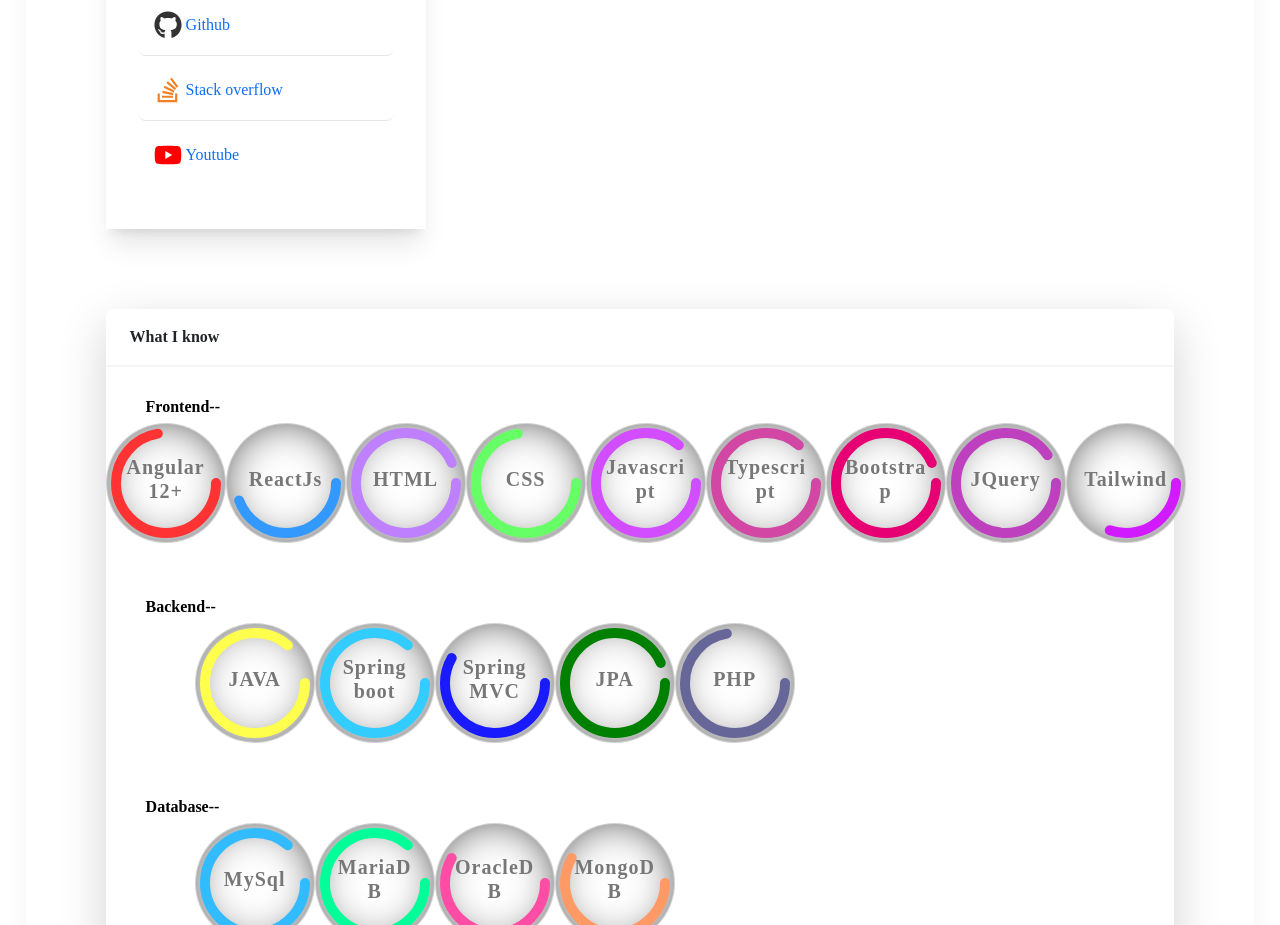
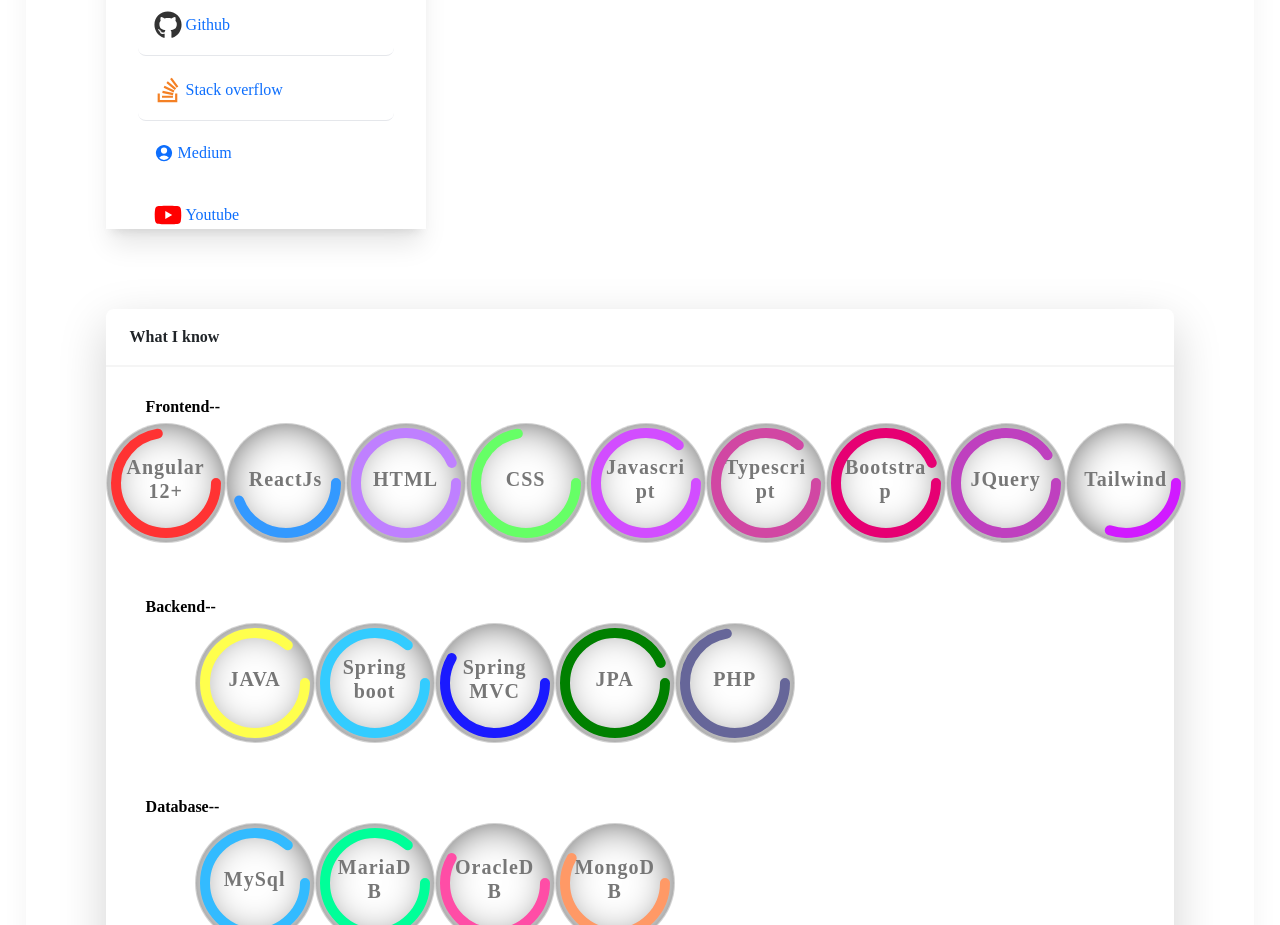
Before and after one commit to s4sunnny/port-folio, a React (Vite) app: page / in a window 1280 px wide. Shown: the part 1100-2025 px from the top of the page. Built offline with nearby package versions, Linux system fonts and the light colour scheme.

Commit message:
Update SocialLinks.tsx

```diff
--- a/src/Component/Pages/SocialLinks.tsx
+++ b/src/Component/Pages/SocialLinks.tsx
@@ -5,6 +5,8 @@
   ListItem,
   ListItemPrefix,
 } from "@material-tailwind/react";
+
+import { UserCircleIcon } from "@heroicons/react/24/solid";
 
 function SocialLinks() {
   return (
@@ -94,6 +96,21 @@
             &nbsp;Stack overflow
           </ListItem>
         </a>
+        <a
+          href="https://medium.com/@pandeysunny01"
+          target="_blank"
+          className="no-underline"
+        >
+          <ListItem
+            placeholder={""}
+            className="transition ease-in-out delay-150 hover:-translate-y-1 hover:scale-110 hover:bg-red-300 duration-300"
+          >
+            <ListItemPrefix placeholder={""}>
+              <UserCircleIcon className="h-5 w-5" />
+            </ListItemPrefix>
+            &nbsp;Medium
+          </ListItem>
+        </a>
         <a href="" target="_blank" className="no-underline">
           <ListItem
             placeholder={""}
```
